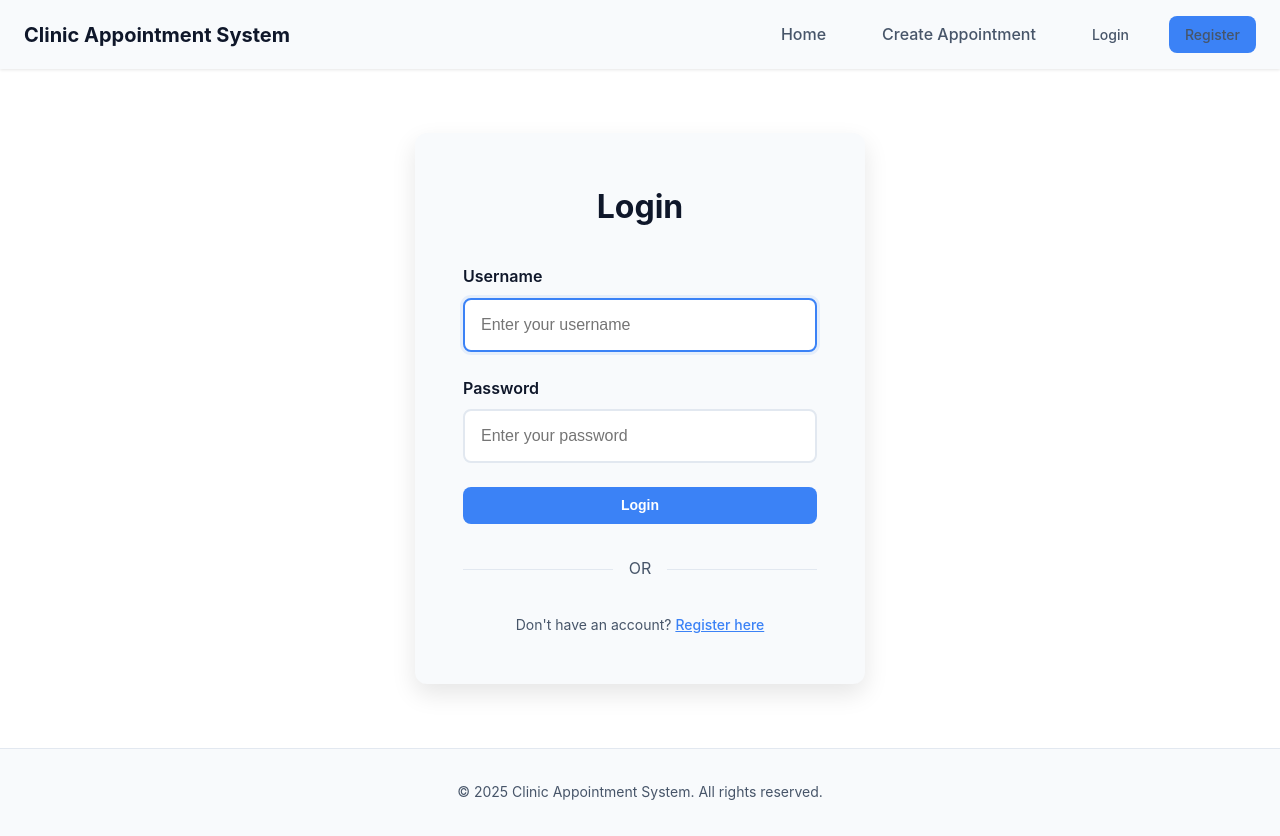
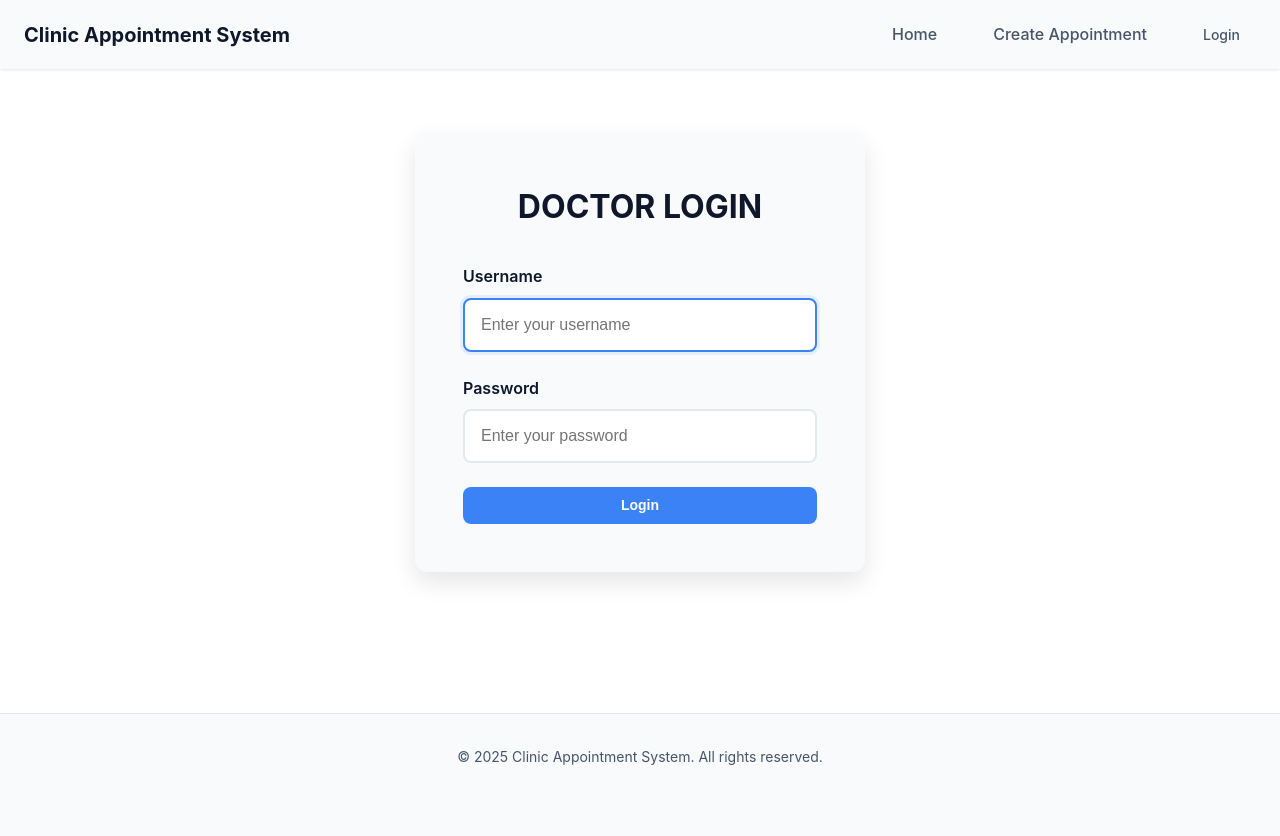
Before and after one commit to Enricci/clinic-appointment-system, a Django app: page /accounts/login/ in a window 1280 px wide. After the commit the page ends 765 px from the top, so only its background shows below. Run offline with Django 5.2, Linux system fonts and the light colour scheme.

Commit message:
Refactor login page to enhance clarity with updated title, remove registration link, and adjust navigation links. Update base template to streamline user access to login and appointment creation.

```diff
--- a/clinic_project/clinic_app/templates/clinic_app/auth/login.html
+++ b/clinic_project/clinic_app/templates/clinic_app/auth/login.html
@@ -1,7 +1,8 @@
-{% extends 'clinic_app/base.html' %} {% block title %}Login - Clinic Appointment System {%endblock%} {% block content %}
+{% extends 'clinic_app/base.html' %} {% block title %}Login - Clinic Appointment System {%endblock%}
+{% block content %}
 <div class="auth-container">
   <div class="auth-card">
-    <h2>Login</h2>
+    <h2 class="uppercase">Doctor Login</h2>
 
     {% if form.errors %}
     <div class="alert alert-error">
@@ -63,15 +64,6 @@
 
       <button type="submit" class="btn btn-primary btn-full">Login</button>
     </form>
-
-    <div class="form-divider">OR</div>
-
-    <div class="text-center">
-      <p class="text-muted">
-        Don't have an account?
-        <a href="{% url 'clinic_app:register' %}" class="link">Register here</a>
-      </p>
-    </div>
   </div>
 </div>
 {% endblock %}
--- a/clinic_project/clinic_app/templates/clinic_app/base.html
+++ b/clinic_project/clinic_app/templates/clinic_app/base.html
@@ -40,7 +40,6 @@
             {% if user.is_authenticated %}
             {% else %}
             <li><a href="{% url 'clinic_app:login' %}" class="btn btn-ghost">Login</a></li>
-            <li><a href="{% url 'clinic_app:register' %}" class="btn btn-primary">Register</a></li>
             {% endif %}
           </ul>
         </div>
--- a/clinic_project/clinic_app/templates/clinic_app/home.html
+++ b/clinic_project/clinic_app/templates/clinic_app/home.html
@@ -6,8 +6,8 @@
     today.
   </p>
   <div class="flex flex-center gap-2" style="margin-top: 2rem">
-    <a href="/register/" class="btn btn-primary">Get Started</a>
-    <a href="/accounts/login/" class="btn btn-secondary">Login</a>
+    <a href="/patient/create-appointment/" class="btn btn-primary">Get Started</a>
+    <a href="{% url 'clinic_app:login' %}" class="btn btn-secondary">Login</a>
   </div>
 </div>
 {% endblock %}
--- a/clinic_project/clinic_project/static/css/styles.css
+++ b/clinic_project/clinic_project/static/css/styles.css
@@ -567,3 +567,7 @@ main {
   color: var(--text-secondary);
   font-size: 0.875rem;
 }
+
+.uppercase {
+  text-transform: uppercase;
+}
```
